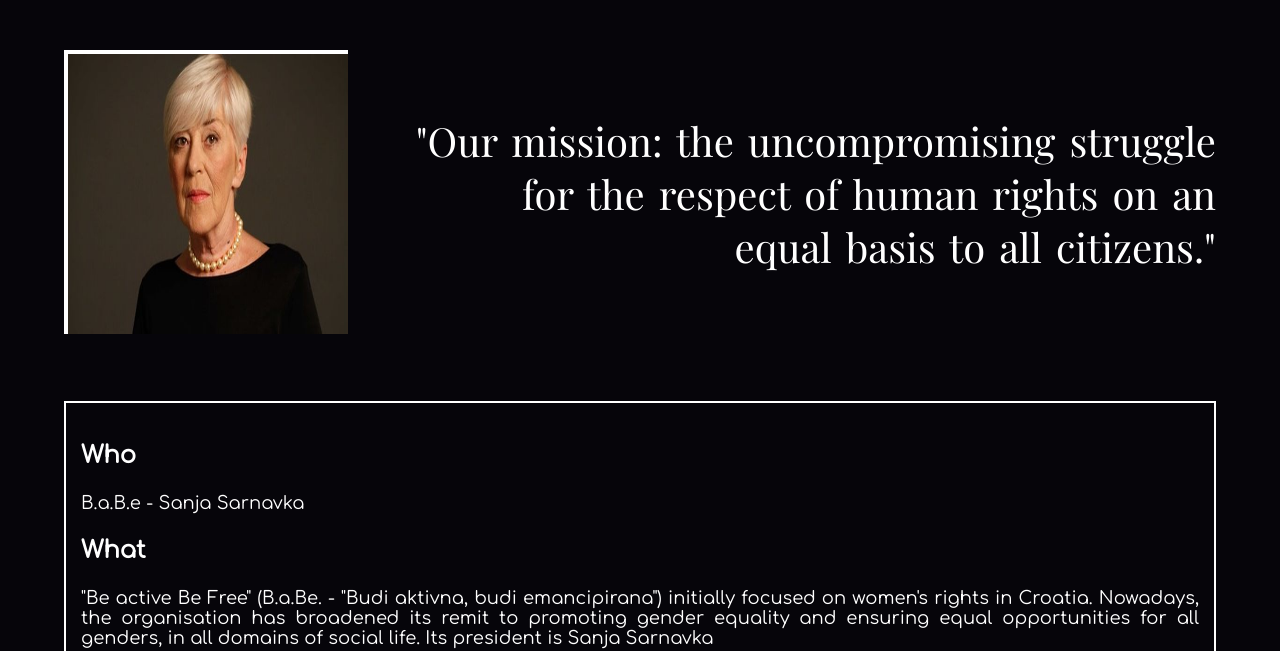
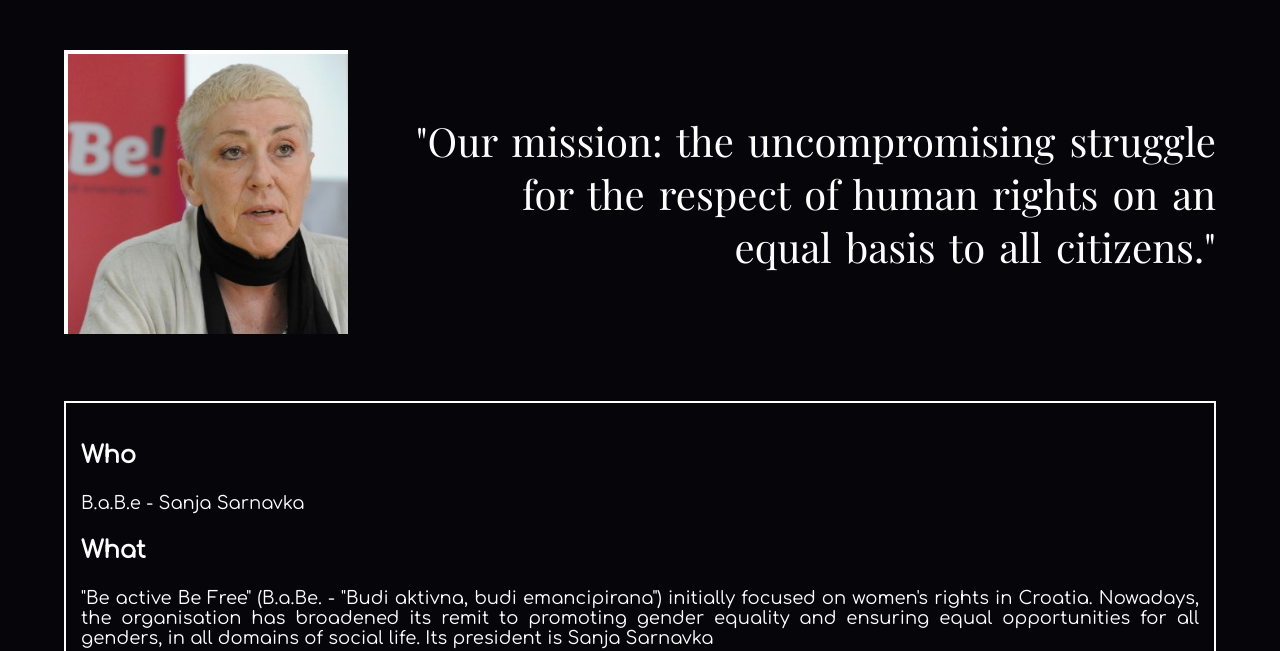
Before and after one commit to womeninspire/WomenInspire.github.io, a plain HTML site: page individual pages/Profile-Babe.html in a window 1280 px wide. Shown: the part 178-829 px from the top of the page. Drawn offline with nearby package versions, Linux system fonts and the light colour scheme; a web font is replaced by a local one.

Commit message:
change of sang image

```diff
--- a/individual pages/Profile-Babe.html
+++ b/individual pages/Profile-Babe.html
@@ -22,7 +22,7 @@
 
         <h1>B.a.B.e</h1>
 
-         <img class="picture" src="Sanja_Sarnavka.jpg"  alt="Picture of Sanja Sarnavka" align="left">
+         <img class="picture" src="sanja_s.jpg"  alt="Picture of Sanja Sarnavka" align="left">
 
         <div id="hidequote" class="quote" align="right"><h2> "Our mission: the uncompromising struggle for the respect of human rights on an equal basis to all citizens."</h2></div>
 
```
Also changed, not shown: individual pages/sanja_s.jpg (added), 3 other files.
